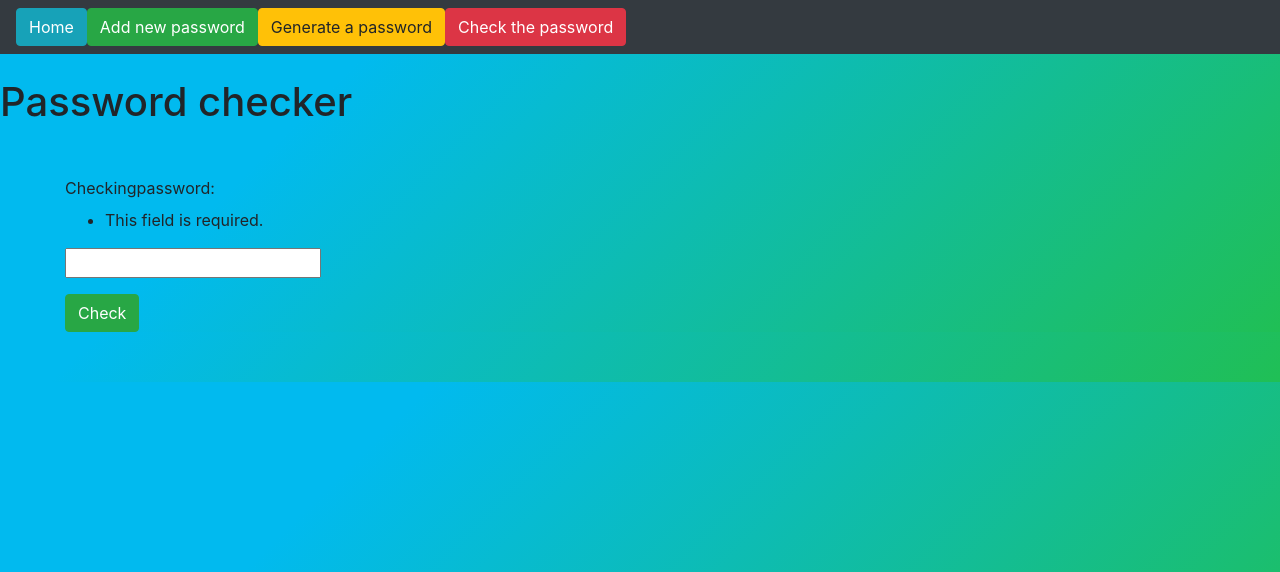
After one commit to daniil-lebedev/Password_Web_App, a Django app: page /passwordchecker in a window 1280 px wide. The commit adds this page. Shown: the top 572 px of the page. Run offline with Django 3.2, Linux system fonts and the light colour scheme; some libraries are stand-ins or nearby versions.

Commit message:
Added the webpage for checking password

```diff
--- a/passwordgeneratorproject/passwordgeneratorapp/forms.py
+++ b/passwordgeneratorproject/passwordgeneratorapp/forms.py
@@ -1,4 +1,4 @@
-from django.forms import ModelForm, IntegerField
+from django.forms import ModelForm, IntegerField, CharField
 from .models import *
 from django import forms
 
@@ -13,3 +13,6 @@ class PasswordGeneratorForm(forms.Form):
 	lower_case_letters_amount = IntegerField()
 	upper_case_letters_amount = IntegerField()
 	numbers_amount = IntegerField()
+
+class PasswordChecker(forms.Form):
+	checkingpassword = CharField()
--- a/passwordgeneratorproject/passwordgeneratorapp/templates/base.html
+++ b/passwordgeneratorproject/passwordgeneratorapp/templates/base.html
@@ -41,6 +41,9 @@
             <li class="nav-item active ">
                 <a class="btn btn-warning" href="{% url 'passwordgenerator' %}" role="button">Generate a password</a>
             </li>
+            <li class="nav-item active ">
+                <a class="btn btn-danger" href="{% url 'passwordchecker' %}" role="button">Check the password</a>
+            </li>
         </ul>
     </div>
 </nav>
--- /dev/null
+++ b/passwordgeneratorproject/passwordgeneratorapp/templates/passwordcheck.html
@@ -0,0 +1,14 @@
+{% extends 'base.html' %}
+
+{% block content %}
+<h1>Password checker</h1>
+	<div class="container">
+		<form method="POST">
+			<div class="form-group">
+				{% csrf_token %}
+				{{form}}
+			</div>
+			<button type="sumbit" class="btn btn-success">Check</button>
+		</form>
+	</div>
+{% endblock %}
--- a/passwordgeneratorproject/passwordgeneratorapp/templates/passwordgenerator.html
+++ b/passwordgeneratorproject/passwordgeneratorapp/templates/passwordgenerator.html
@@ -10,6 +10,7 @@
 			</div>
 			<button type="sumbit" class="btn btn-success">Generate</button>
 		</form>
-		<h2>Your password is: {{password_list}}</h2>
+		<h3 id='password'>{{password_list}}</h3>
+		<button onclick="copytext()" class="btn btn-success">Copy</button>
 	</div>
 {% endblock %}
--- a/passwordgeneratorproject/passwordgeneratorapp/urls.py
+++ b/passwordgeneratorproject/passwordgeneratorapp/urls.py
@@ -1,11 +1,12 @@
 from django.urls import path
 from . import views
-from passwordgeneratorapp.views import GeneratePasswordView
+from passwordgeneratorapp.views import GeneratePasswordView, CheckPassword
 
 
 urlpatterns = [
     path('', views.index, name="index"),
     path('add', views.add, name='add'),
     path('delete/<password_id>', views.passwordDelete, name="delete"),
-    path('passwordgenerator', GeneratePasswordView.as_view(), name="passwordgenerator")
+    path('passwordgenerator', GeneratePasswordView.as_view(), name="passwordgenerator"),
+    path('passwordchecker', CheckPassword.as_view(), name='passwordchecker')
 ]
--- a/passwordgeneratorproject/passwordgeneratorapp/views.py
+++ b/passwordgeneratorproject/passwordgeneratorapp/views.py
@@ -1,7 +1,7 @@
 from django.shortcuts import render, redirect, get_object_or_404
 from django.http import HttpResponseRedirect
 from .models import Password
-from .forms import PasswordForm, PasswordGeneratorForm
+from .forms import PasswordForm, PasswordGeneratorForm, PasswordChecker
 import random
 import string
 from django.views.generic import TemplateView
@@ -76,3 +76,15 @@ class GeneratePasswordView(TemplateView):
 
 		args = {'form':form, 'password_list':password_list }
 		return render(request, self.template_name, args)
+
+"""Class to check the password"""
+class CheckPassword(TemplateView):
+	template_name = 'passwordcheck.html'
+
+	def get(self,request):
+		form = PasswordChecker(request.POST)
+		return render(request, self.template_name, {'form':form})
+
+	def post(self, request):
+		args = {'form':form}
+		return render(request, self.template_name,args)
```
Also changed, not shown: passwordgeneratorproject/passwordgeneratorapp/static/scripts/index.js (added, +14 -0 lines), passwordgeneratorproject/db.sqlite3.
